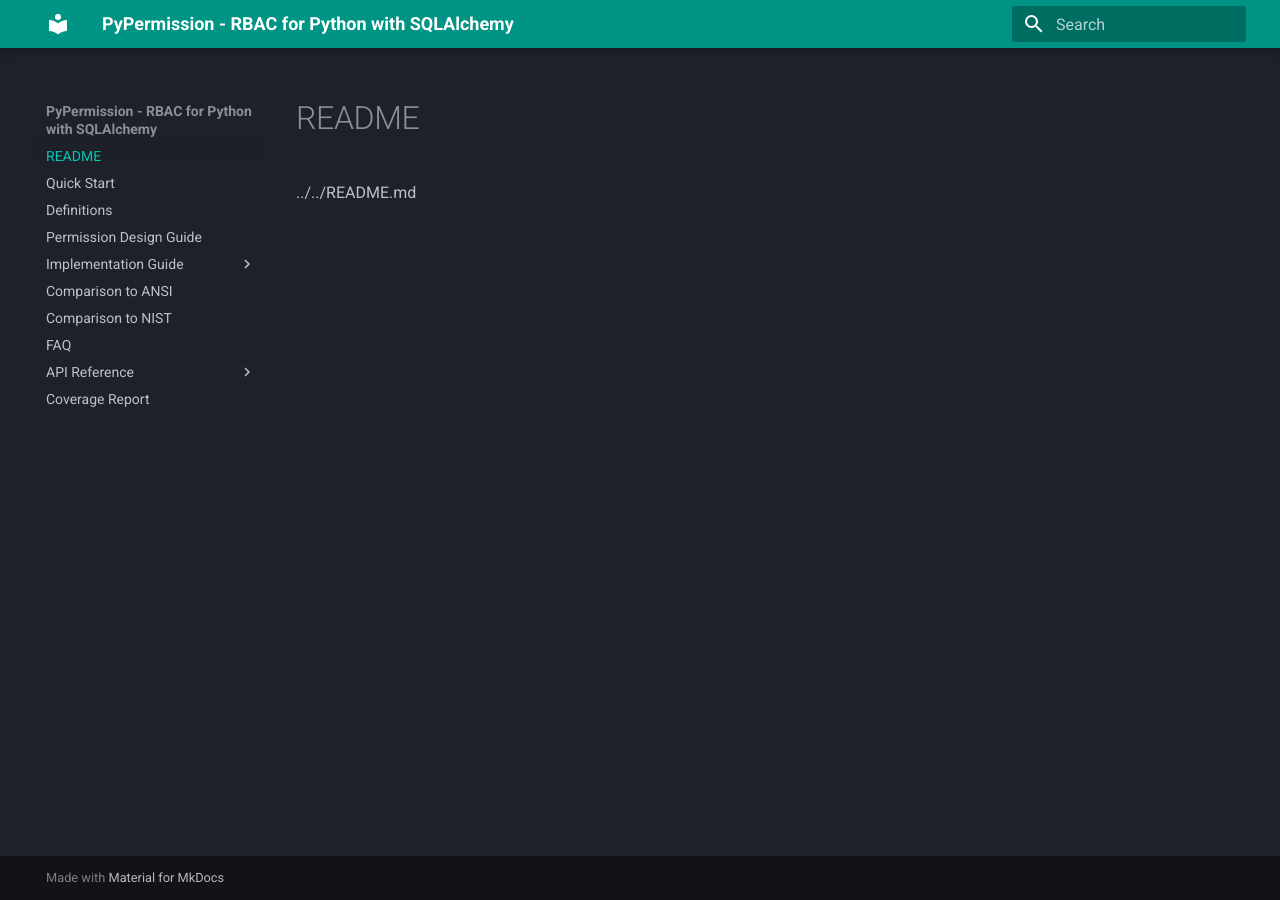
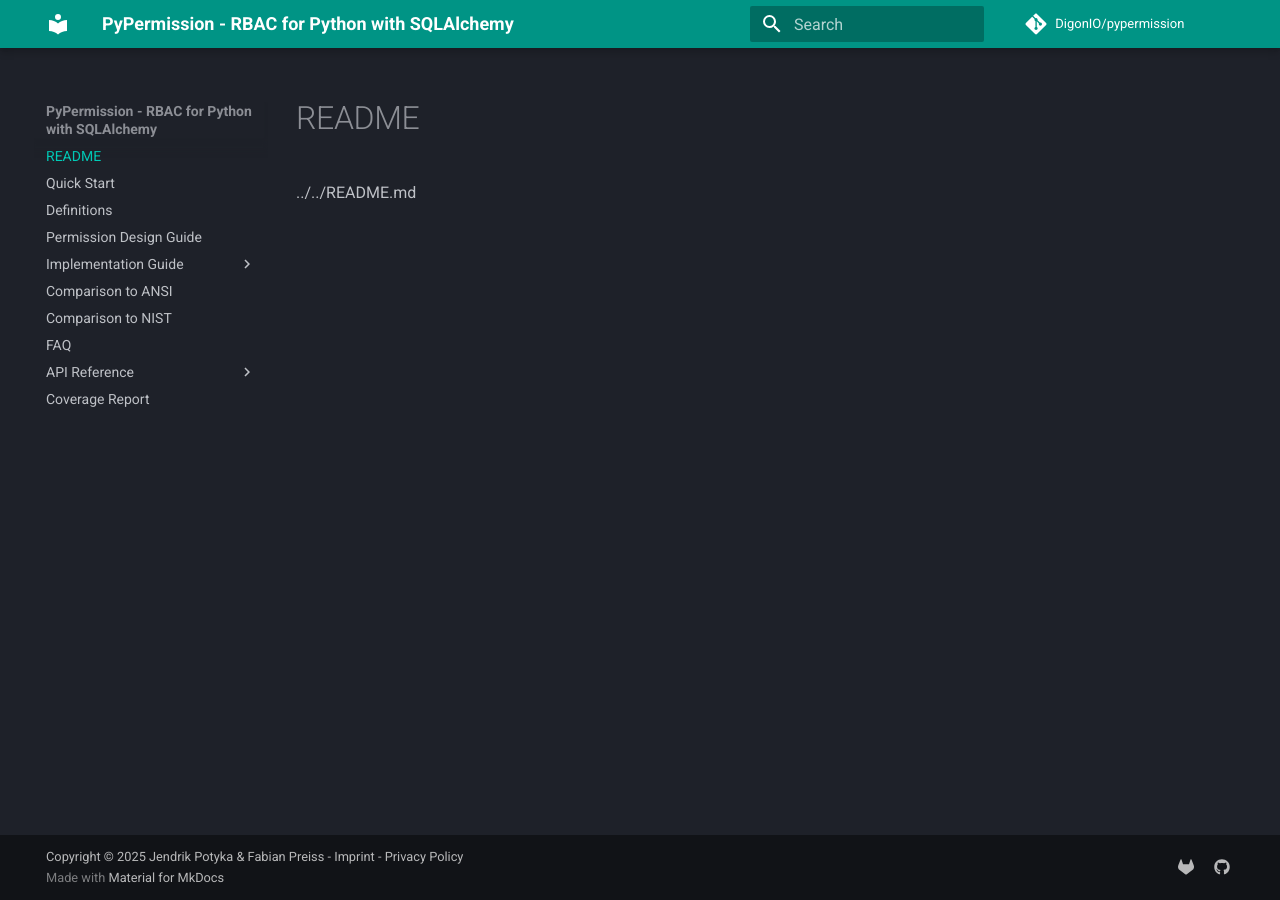
Before and after one commit to DigonIO/pypermission, an MkDocs documentation site: the page built from docs/docs/index.md, in a window 1280 px wide. Built offline with MkDocs 1.6.1 and Material for MkDocs 9.7.7, drawn with Linux system fonts in a browser that asks for light colours; comment, search, counter and statistics services are not loaded; some of the changed lines change nothing that is shown.

Commit message:
ADD impress, privacy, google tag, matomo
Co-authored-by: Fabian Preiß <fpreiss@digon.io>

```diff
--- a/docs/mkdocs.yml
+++ b/docs/mkdocs.yml
@@ -1,7 +1,11 @@
 site_name: PyPermission - RBAC for Python with SQLAlchemy
+repo_url: https://gitlab.com/DigonIO/pypermission
+repo_name: DigonIO/pypermission
+copyright: Copyright © 2025 Jendrik Potyka & Fabian Preiss
 
 theme:
   name: material
+  custom_dir: overrides
   palette:
     primary: teal
     scheme: slate
@@ -56,6 +60,21 @@
   - pymdownx.arithmatex:
       generic: true
 
+extra:
+  analytics:
+    provider: custom
+    url: matomo.digon.io
+  footer_links:
+    - text: "Imprint"
+      href: "https://digon.io/en/impress"
+    - text: "Privacy Policy"
+      href: "https://digon.io/en/privacy"
+  social:
+    - link: https://gitlab.com/DigonIO/pypermission
+      icon: fontawesome/brands/gitlab
+    - link: https://github.com/DigonIO/pypermission
+      icon: fontawesome/brands/github
+
 extra_javascript:
   - javascripts/katex.js
   - https://unpkg.com/katex@0/dist/katex.min.js
--- /dev/null
+++ b/docs/overrides/main.html
@@ -0,0 +1,6 @@
+{% extends "base.html" %}
+
+{% block extrahead %}
+  {{ super() }}
+  <meta name="google-site-verification" content="zA4h3xAcI7Eh_NhR573qvkk3xaUY4r1hsV_bHhPJMLE">
+{% endblock %}
--- /dev/null
+++ b/docs/overrides/partials/copyright.html
@@ -0,0 +1,16 @@
+<div class="md-copyright">
+  <div class="md-copyright__highlight">
+    {{ config.copyright }} {% for link in config.extra.footer_links %} -
+    <a href="{{ link.href }}" target="_blank" rel="noopener">{{ link.text }}</a>
+    {% endfor %}
+  </div>
+  {% if not config.extra.generator == false %} Made with
+  <a
+    href="https://squidfunk.github.io/mkdocs-material/"
+    target="_blank"
+    rel="noopener"
+  >
+    Material for MkDocs
+  </a>
+  {% endif %}
+</div>
--- /dev/null
+++ b/docs/overrides/partials/integrations/analytics/custom.html
@@ -0,0 +1,16 @@
+<script>
+  var _paq = (window._paq = window._paq || []);
+  _paq.push(["trackPageView"]);
+  _paq.push(["enableLinkTracking"]);
+  (function () {
+    var u = "//{{ config.extra.analytics.url }}/";
+    _paq.push(["setTrackerUrl", u + "matomo.php"]);
+    _paq.push(["setSiteId", "3"]);
+    var d = document,
+      g = d.createElement("script"),
+      s = d.getElementsByTagName("script")[0];
+    g.async = true;
+    g.src = u + "matomo.js";
+    s.parentNode.insertBefore(g, s);
+  })();
+</script>
```
